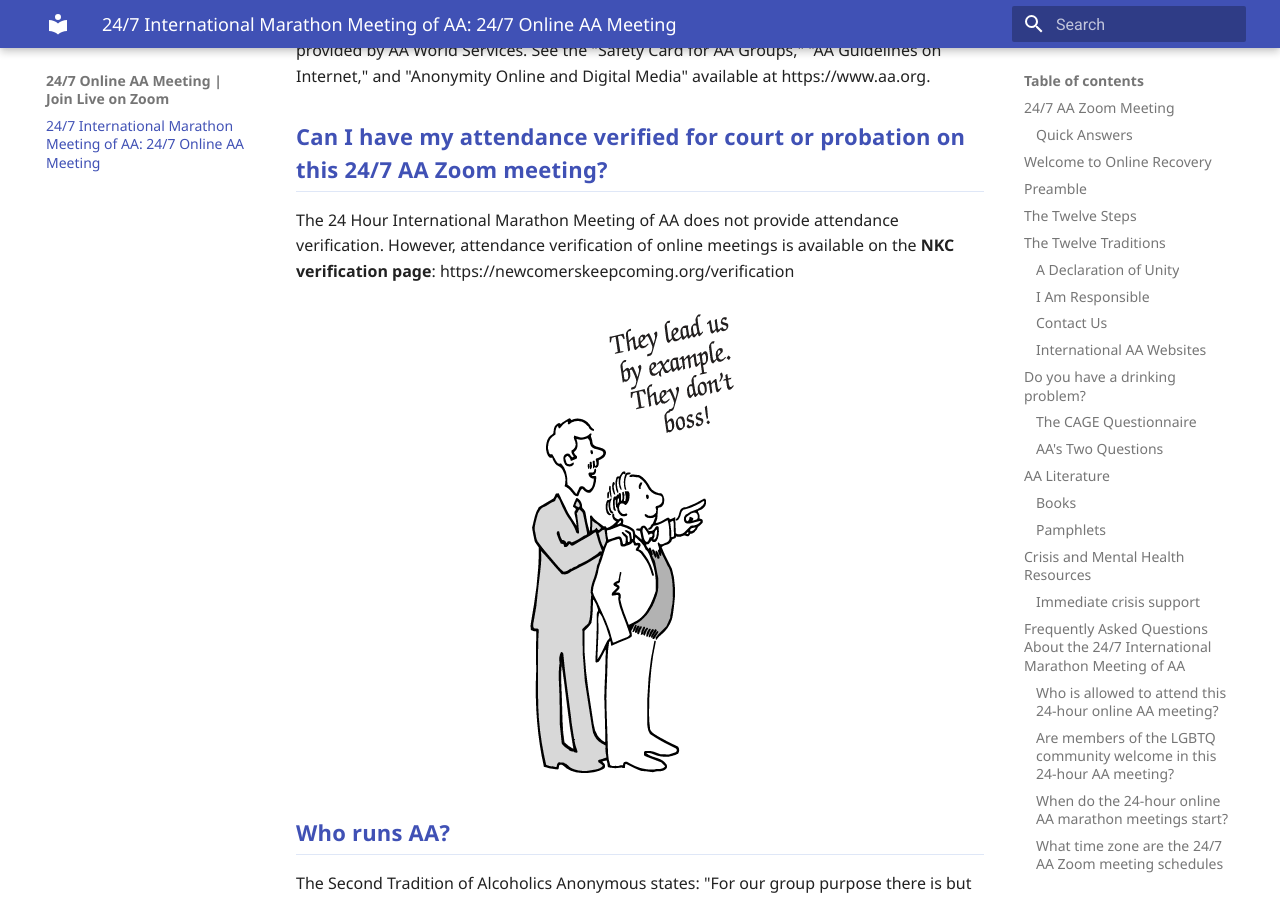
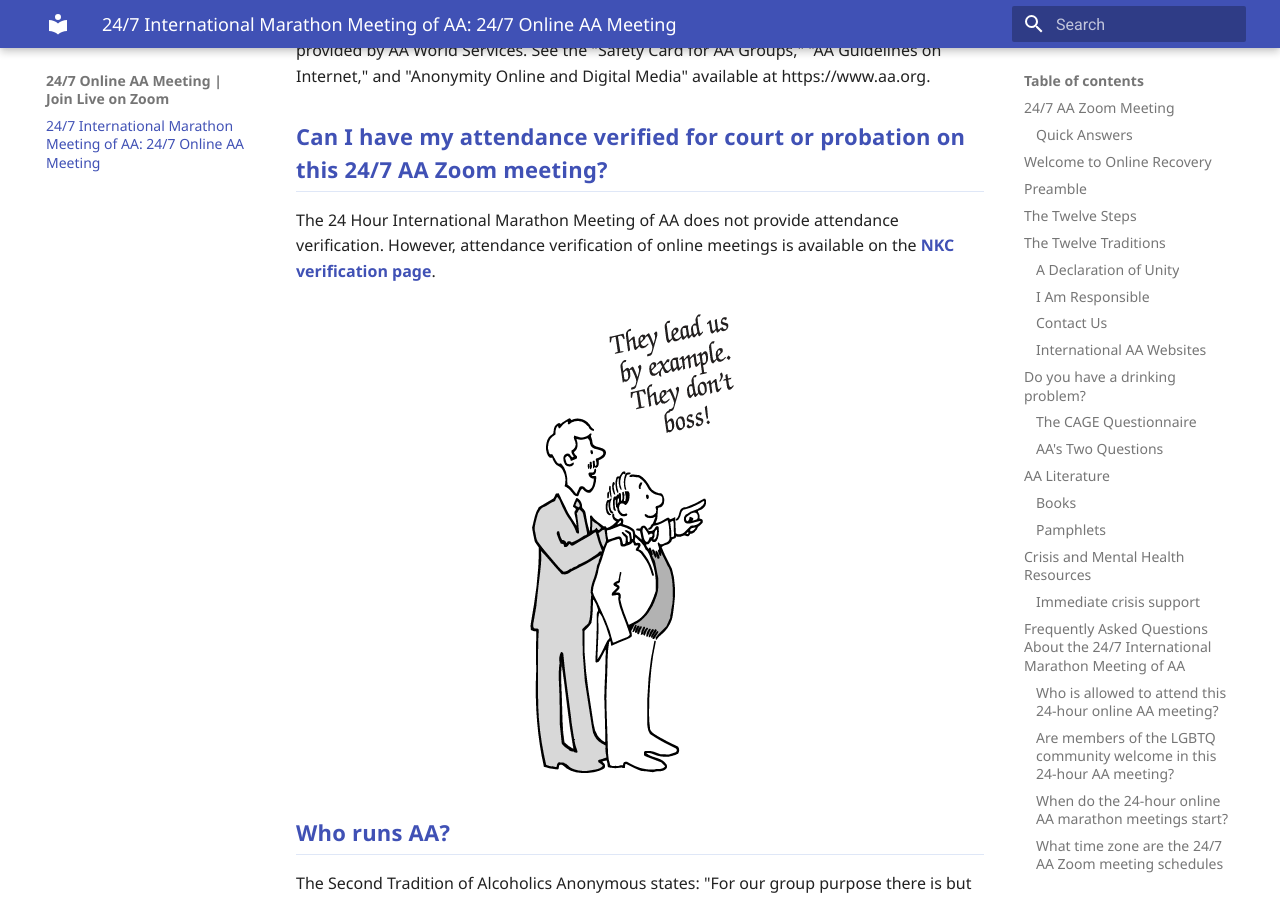
Before and after one commit to meetings03/24hourmeeting, an MkDocs documentation site: the page built from docs/index.md, in a window 1280 px wide and 900 px high, scrolled down 19137 px. Built offline with MkDocs 1.6.1 and Material for MkDocs 9.7.7, drawn with Linux system fonts in a browser that asks for light colours; comment, search, counter and statistics services are not loaded.

Commit message:
Activate NKC verification link

```diff
--- a/docs/index.md
+++ b/docs/index.md
@@ -333,7 +333,7 @@ The 24 Hour International Marathon Meeting of AA follows the online safety sugge
 
 ### Can I have my attendance verified for court or probation on this 24/7 AA Zoom meeting?
 
-The 24 Hour International Marathon Meeting of AA does not provide attendance verification. However, attendance verification of online meetings is available on the **NKC verification page**: https://newcomerskeepcoming.org/verification
+The 24 Hour International Marathon Meeting of AA does not provide attendance verification. However, attendance verification of online meetings is available on the [**NKC verification page**](https://newcomerskeepcoming.org/verification).
 
 <div class="tradition-image-row" style="margin: 1.5rem 0; display: flex; flex-wrap: wrap; gap: 1rem; align-items: center; justify-content: center;">
   <img src="images/Lead_By_Example.png" alt="Lead by example image" style="max-width: 100%; height: auto;" />
```
Also changed, not shown: site/index.html, site/search/search_index.json.
